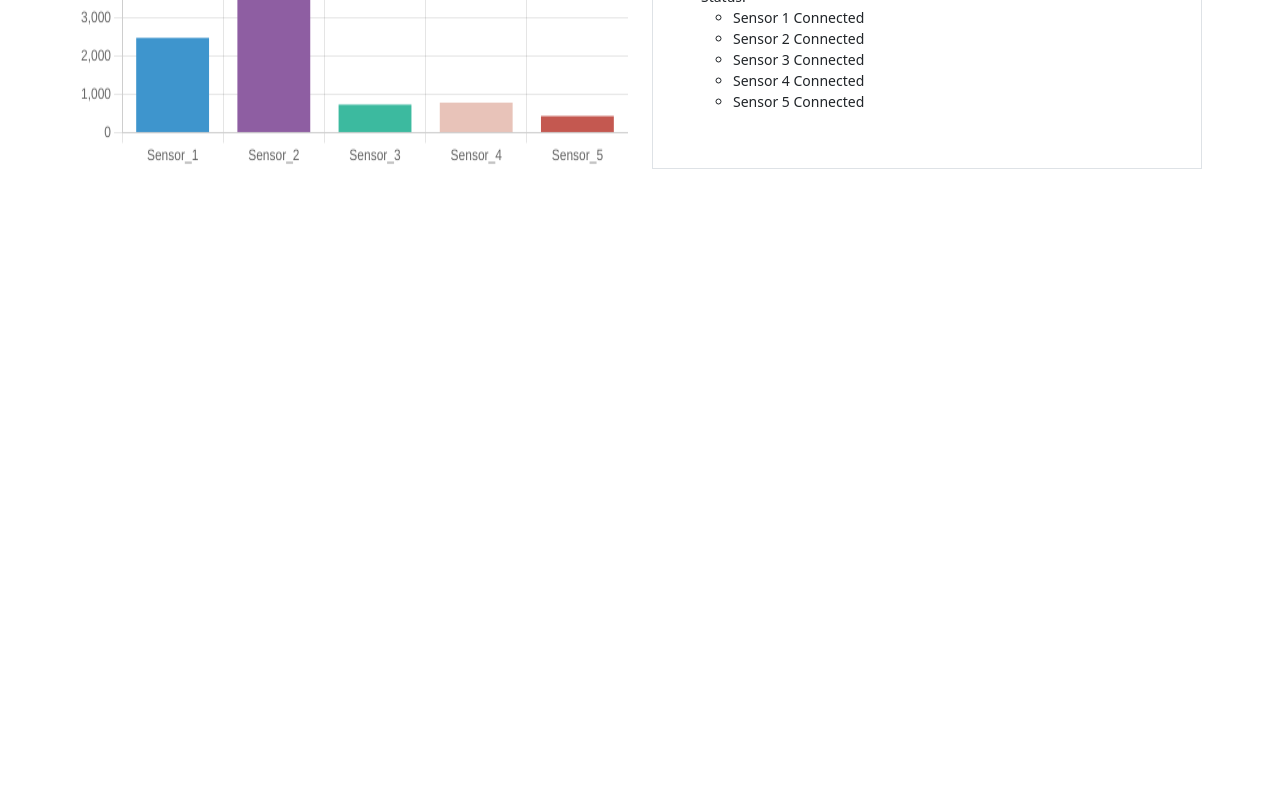
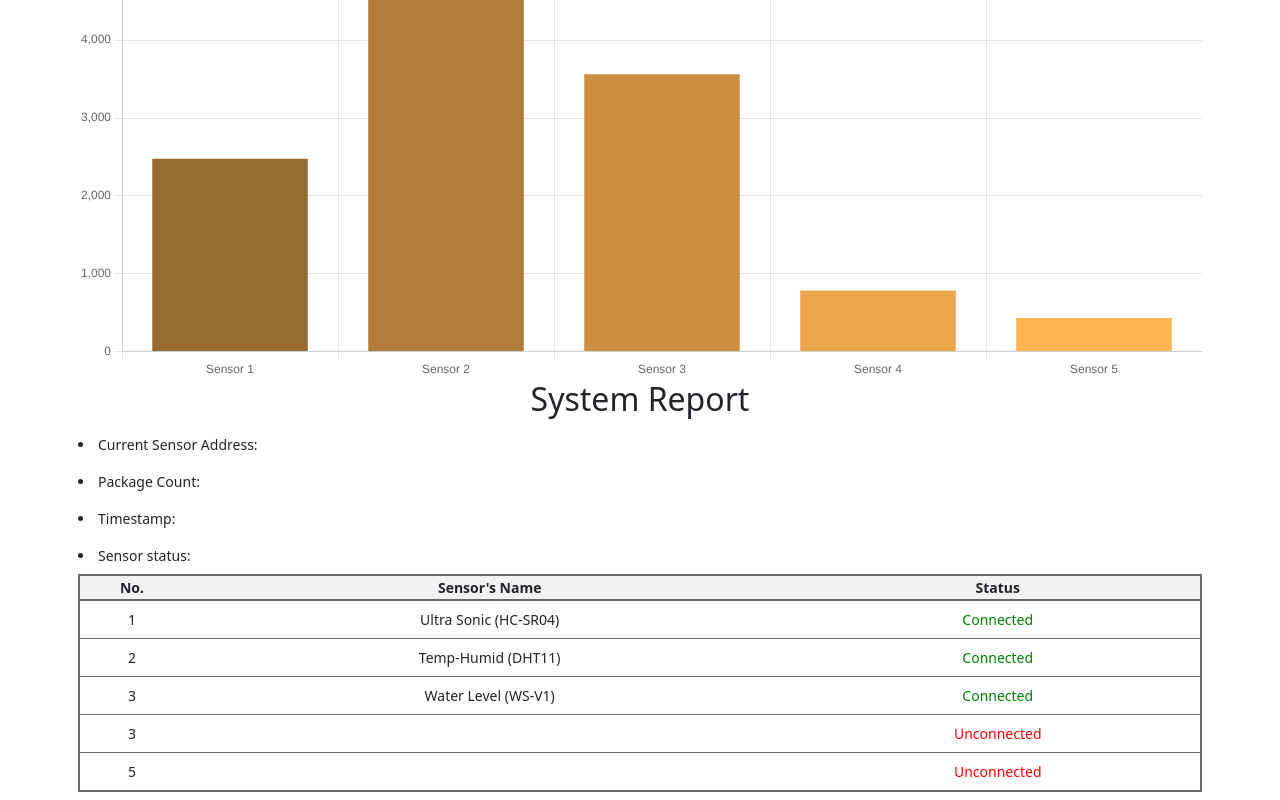
Before and after one commit to KizEvo/lorawan-app-client, a React (Create React App) app: page / in a window 1280 px wide. Shown: the part 848-1648 px from the top of the page. Before the commit the page ends 1025 px from the top, so only its background shows below. Built offline with nearby package versions, Linux system fonts and the light colour scheme; no server answers; the database is empty.

Commit message:
add status table of sensors

```diff
--- a/src/App.css
+++ b/src/App.css
@@ -28,6 +28,31 @@
   color: #61dafb;
 }
 
+h2 {
+  text-align: center;
+}
+
+table {
+  font-size: 14px;
+  border: solid 2px #66696b;
+  text-align: center;
+  width: 100%;
+}
+
+table td {
+  border-bottom: solid 0.5px #66696b;
+  padding: 8px;
+  text-align: center;
+}
+
+table th {
+  border-bottom: solid 2px #66696b;
+  font-weight: bold;
+  background-color: #f2f2f2;
+}
+
+
+
 @keyframes App-logo-spin {
   from {
     transform: rotate(0deg);
--- a/src/components/BarChart.js
+++ b/src/components/BarChart.js
@@ -23,18 +23,18 @@ ChartJS.register(
 
 const BarChart = (props) => {
   const data = {
-    labels: ['Sensor_1', 'Sensor_2', 'Sensor_3', 'Sensor_4', 'Sensor_5'],
+    labels: ['Sensor 1', 'Sensor 2', 'Sensor 3', 'Sensor 4', 'Sensor 5'],
     datasets: [
       {
         label: 'Package count',
         backgroundColor: [
-          '#3e95cd',
-          '#8e5ea2',
-          '#3cba9f',
-          '#e8c3b9',
-          '#c45850',
+          '#966a30',
+          '#b07c38',
+          '#cc8f41',
+          '#eba54b',
+          '#ffb351',
         ],
-        data: [2478, 5267, 734, 784, 433],
+        data: [2478, 5267, 3562, 784, 433],
       },
     ],
   }
--- a/src/components/LineChart.js
+++ b/src/components/LineChart.js
@@ -73,7 +73,7 @@ const LineChart = (props) => {
       {
         label: 'Temperature',
         data: sensorTempValue,
-        backgroundColor: 'aqua',
+        backgroundColor: 'orange',
         borderColor: 'black',
         pointBorderColor: 'aqua',
         tension: 0.4,
--- /dev/null
+++ b/src/components/StatusTable.js
@@ -0,0 +1,29 @@
+import React from 'react';
+
+const StatusTable = ({data}) => {
+    const getColor = (label) => {
+        return label == "Connected" ? 'green' : 'red';
+    };
+    return (
+        <table>
+            <thead>
+                <tr>
+                    <th>No.</th>
+                    <th>Sensor's Name</th>
+                    <th>Status</th>
+                </tr>
+            </thead>
+            <tbody>
+                {data.map((row, index) => (
+                    <tr key={index}>
+                        <td>{row.sensorNo}</td>
+                        <td>{row.sensorName}</td>
+                        <td style={{color: getColor(row.status)}}>{row.status}</td>
+                    </tr>
+                ))}
+            </tbody>
+        </table>
+    );
+};
+
+export default StatusTable;
--- a/src/pages/Charts.js
+++ b/src/pages/Charts.js
@@ -2,6 +2,15 @@ import React from 'react'
 
 import LineChart from '../components/LineChart'
 import BarChart from '../components/BarChart'
+import StatusTable from '../components/StatusTable';
+
+const sampleData = [
+  {sensorNo: 1, sensorName: "Ultra Sonic (HC-SR04)", status: "Connected"},
+  {sensorNo: 2, sensorName: "Temp-Humid (DHT11)", status: "Connected"},
+  {sensorNo: 3, sensorName: "Water Level (WS-V1)", status: "Connected"},
+  {sensorNo: 3, sensorName: "", status: "Unconnected"},
+  {sensorNo: 5, sensorName: "", status: "Unconnected"},
+];
 
 const Charts = () => {
   return (
@@ -13,7 +22,8 @@ const Charts = () => {
         <div className='col'>
           <BarChart title='Sensors package counts chart' />
         </div>
-        <div className='col'>
+
+        {/* <div className='col'>
           <ul className='p-5 m-0 w-100 h-100 border'>
             <li className='py-2 small'>Current Sensor Address:</li>
             <li className='py-2 small'>Package Count:</li>
@@ -29,7 +39,16 @@ const Charts = () => {
               </ul>
             </li>
           </ul>
+        </div> */}
+        <h2>System Report</h2>
+        <div className='col'>
+          <li className='py-2 small'>Current Sensor Address:</li>
+          <li className='py-2 small'>Package Count:</li>
+          <li className='py-2 small'>Timestamp:</li>
+          <li className='py-2 small'>Sensor status:</li>
+          <StatusTable data={sampleData} />
         </div>
+
       </div>
     </>
   )
```
